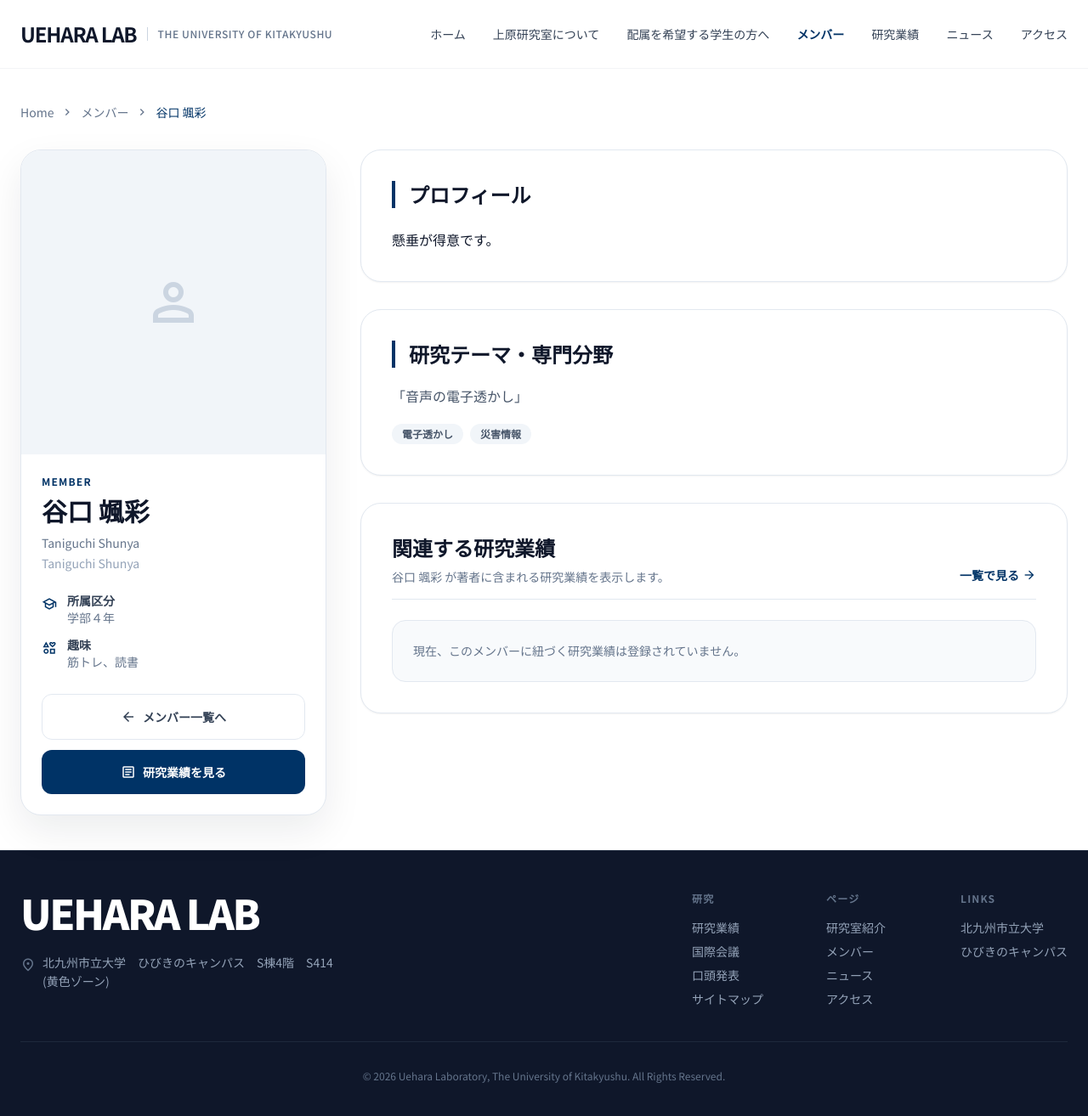
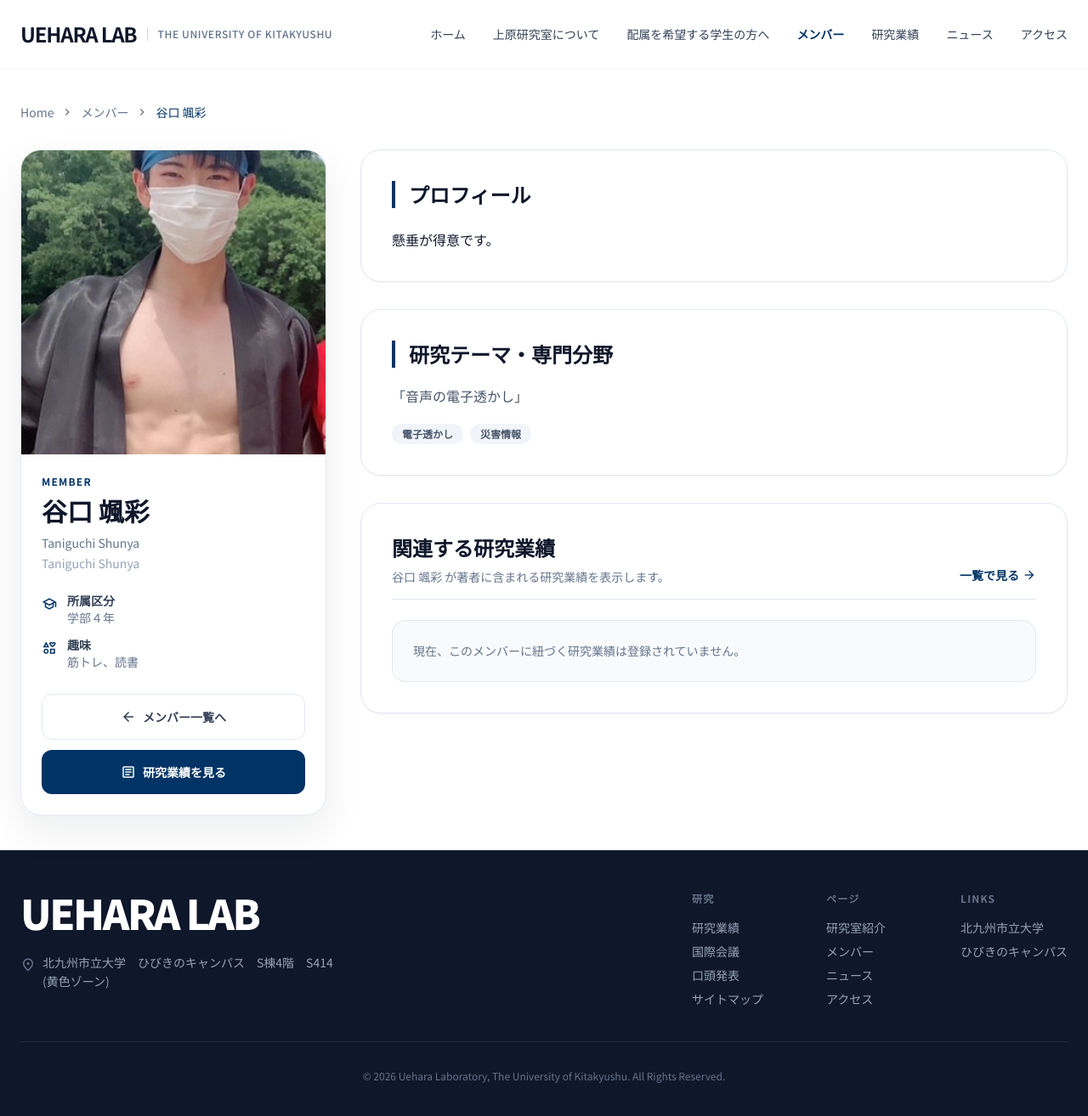
Before and after one commit to Uehara-Lab/site, a Jekyll site: the page built from _members/taniguchi_shunya.md, in a window 1280 px wide and 1323 px high. Shown: the top 1314 px of the window at 85% size. Built offline with Jekyll 4.4.1, drawn with Linux system fonts in a browser that asks for light colours; nearby versions of some CDN libraries.

Commit message:
Add image field and update member info
画像パスを追記しました。

```diff
--- a/_members/taniguchi_shunya.md
+++ b/_members/taniguchi_shunya.md
@@ -8,6 +8,7 @@ member_id: taniguchi_shunya
 grade: 学部４年
 status: current
 category: students
+image: /assets/images/members/taniguchi_shunya.jpg
 research_title: 「音声の電子透かし」
 hobbies:
 - 筋トレ
```
